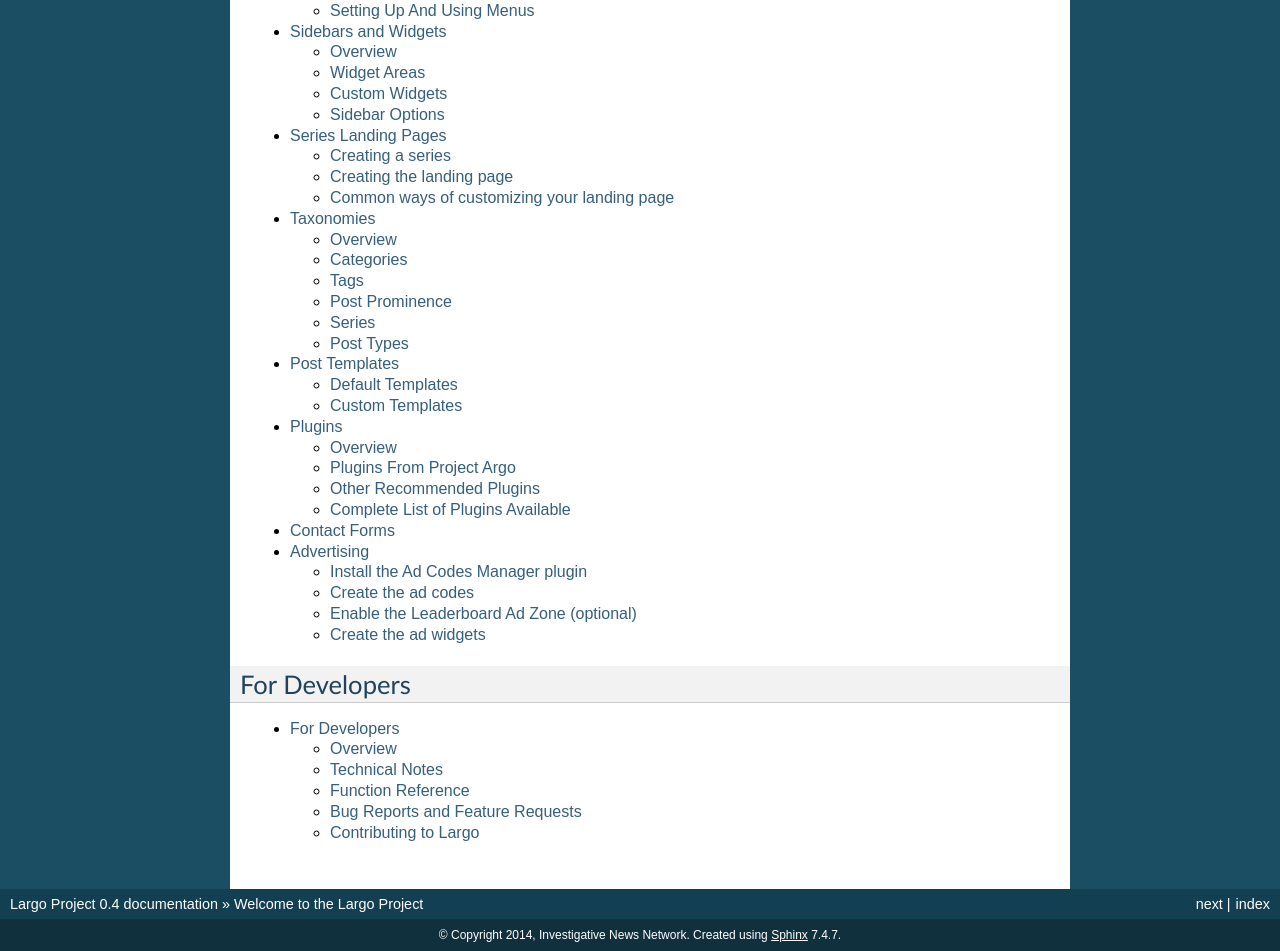
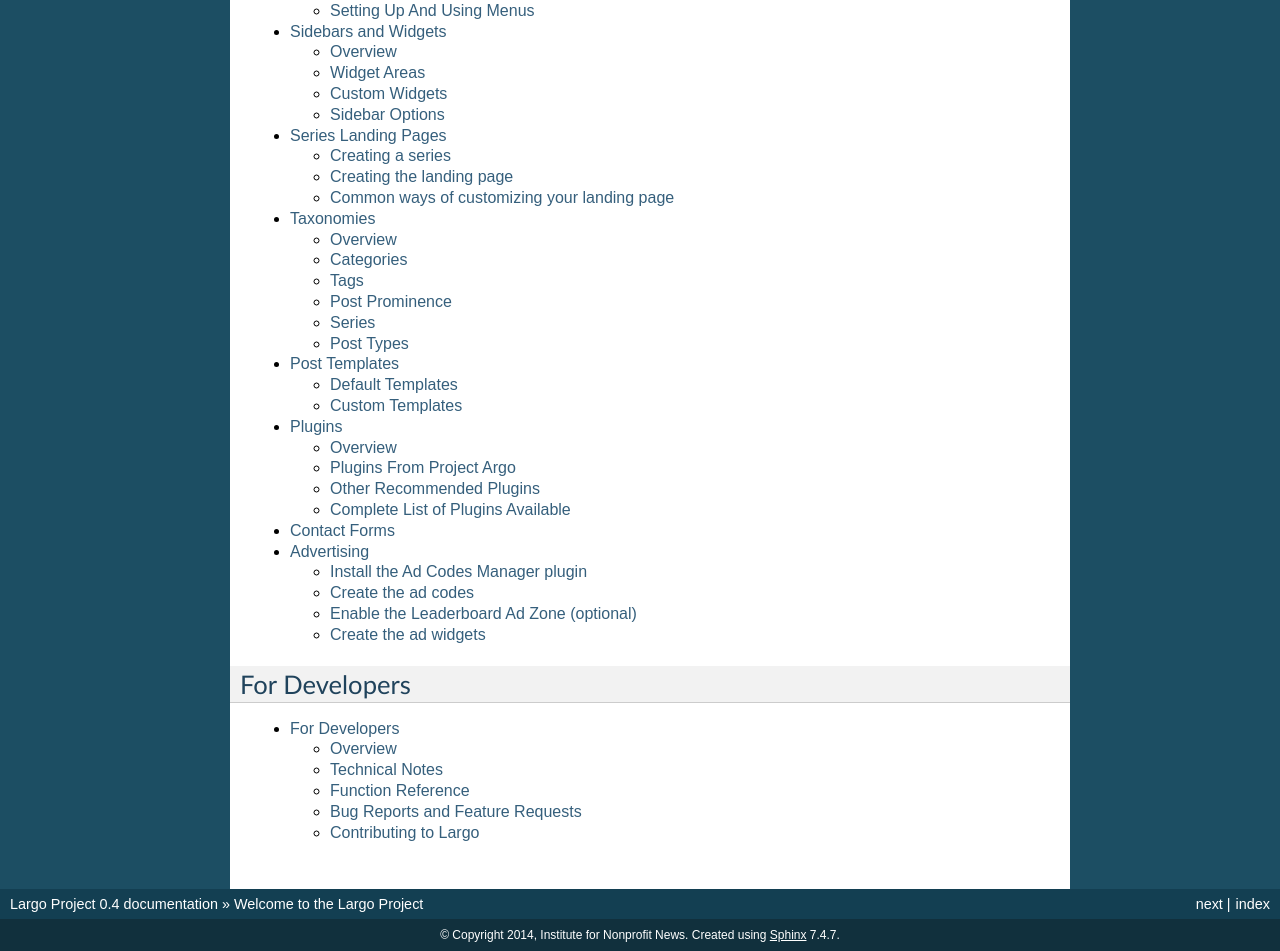
Before and after one commit to argoproject/Argo, a Sphinx documentation site: the page built from docs/index.rst, in a window 1280 px wide. Shown: the part 1077-2028 px from the top of the page. Built offline with Sphinx 7.4.7, drawn with Linux system fonts in a browser that asks for light colours.

Commit message:
Changing INN -> INN in docs/conf.py

```diff
--- a/docs/conf.py
+++ b/docs/conf.py
@@ -44,7 +44,7 @@ master_doc = 'index'
 
 # General information about the project.
 project = u'Largo Project'
-copyright = u'2014, Investigative News Network'
+copyright = u'2014, Institute for Nonprofit News'
 
 # The version info for the project you're documenting, acts as replacement for
 # |version| and |release|, also used in various other places throughout the
@@ -197,7 +197,7 @@ latex_elements = {
 #  author, documentclass [howto, manual, or own class]).
 latex_documents = [
   ('index', 'LargoProject.tex', u'Largo Project Documentation',
-   u'Investigative News Network', 'manual'),
+   u'Institute for Nonprofit News', 'manual'),
 ]
 
 # The name of an image file (relative to this directory) to place at the top of
@@ -227,7 +227,7 @@ latex_documents = [
 # (source start file, name, description, authors, manual section).
 man_pages = [
     ('index', 'largoproject', u'Largo Project Documentation',
-     [u'Investigative News Network'], 1)
+     [u'Institute for Nonprofit News'], 1)
 ]
 
 # If true, show URL addresses after external links.
@@ -241,7 +241,7 @@ man_pages = [
 #  dir menu entry, description, category)
 texinfo_documents = [
   ('index', 'LargoProject', u'Largo Project Documentation',
-   u'Investigative News Network', 'LargoProject', 'One line description of project.',
+   u'Institute for Nonprofit News', 'LargoProject', 'One line description of project.',
    'Miscellaneous'),
 ]
 
```
